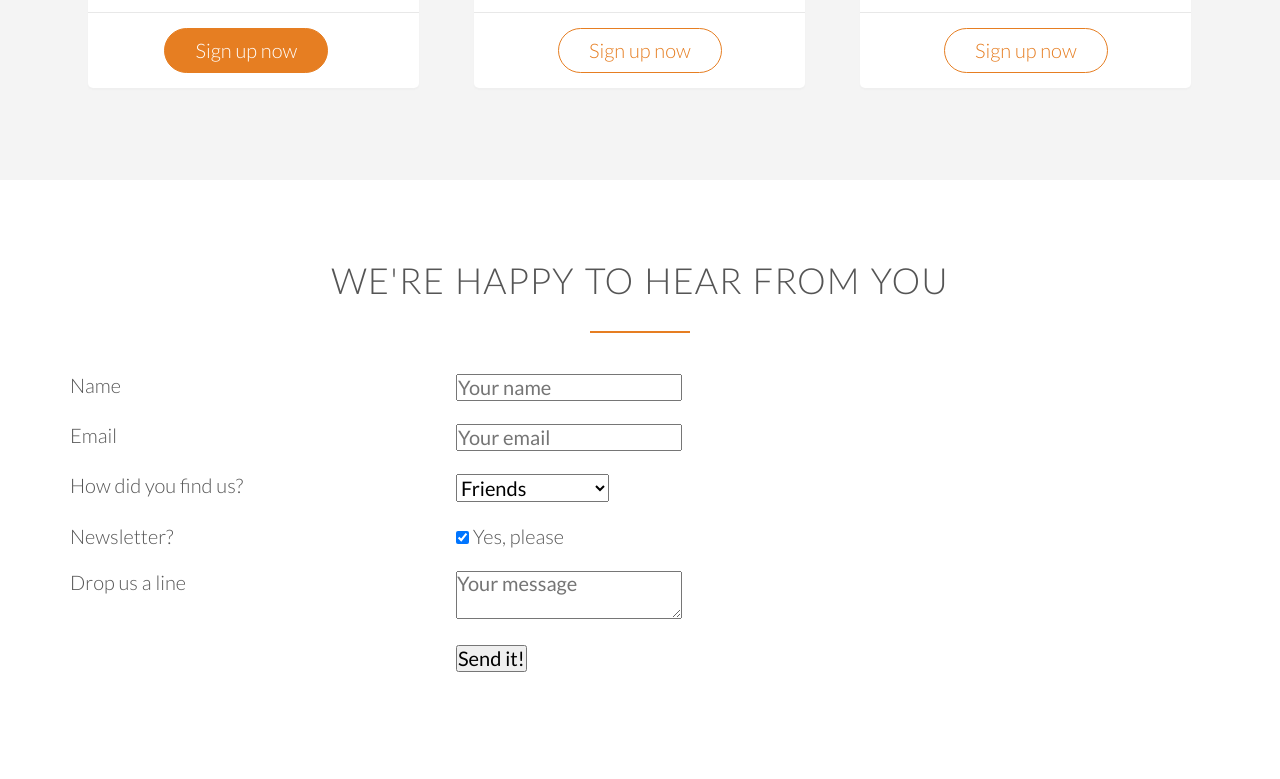
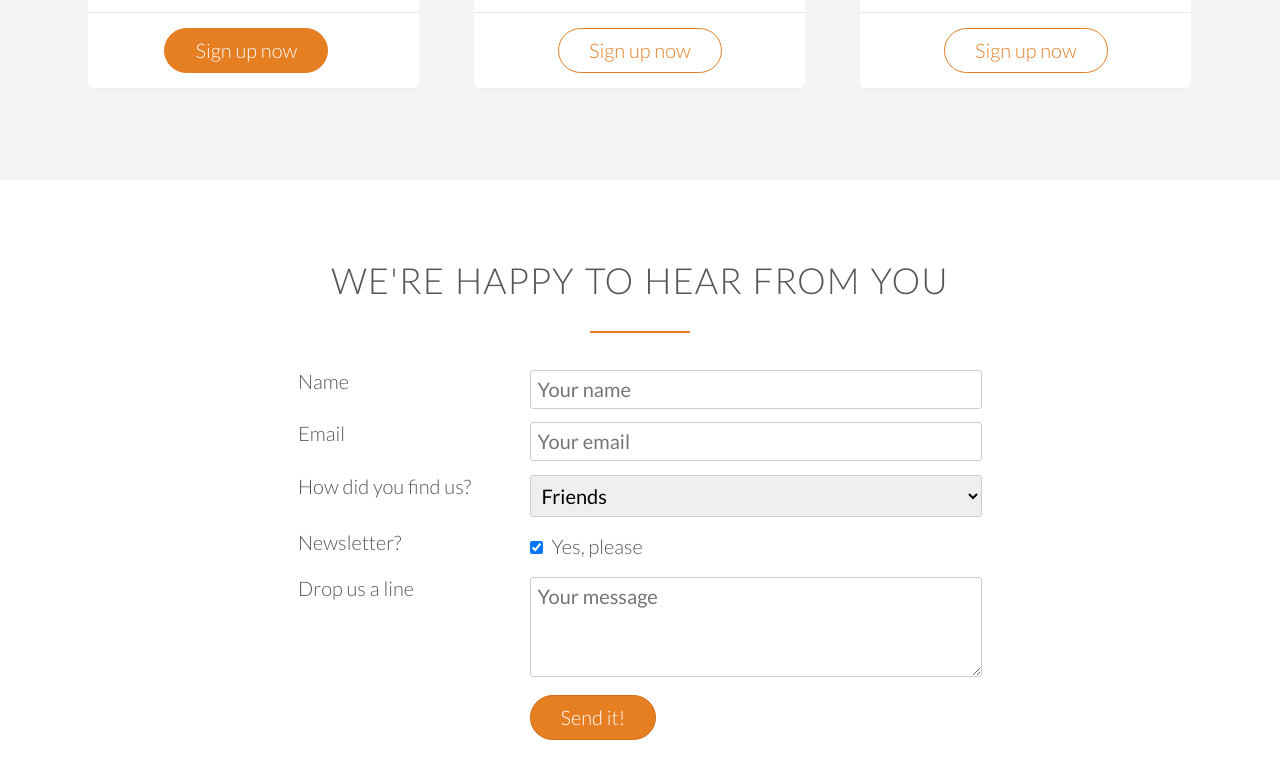
Before and after one commit to dav1dborja/omnifood, a plain HTML site: page index.html in a window 1280 px wide. Shown: the part 4515-5294 px from the top of the page. Drawn offline with Linux system fonts and the light colour scheme; files whose address does not match are found by name.

Commit message:
styling the contact form

```diff
--- a/resources/css/style.css
+++ b/resources/css/style.css
@@ -145,7 +145,8 @@ a:active {
 
 /* ----- BUTTONS ----- */
 .btn:link,
-.btn:visited {
+.btn:visited,
+input[type=submit] {
     border-radius: 200px;
     border: 1px solid #e67e22;
     display: inline-block;
@@ -156,7 +157,8 @@ a:active {
 }
 
 .btn-full:link,
-.btn-full:visited {
+.btn-full:visited,
+input[type=submit] {
     background-color: #e67e22;
     color: #fff;
     margin-right: 15px;
@@ -168,12 +170,15 @@ a:active {
 }
 
 .btn:hover,
-.btn:active {
+.btn:active,
+input[type=submit]:hover,
+input[type=submit]:active {
     background-color: #cf6d17;
 }
 
 .btn-full:hover,
-.btn-full:active {
+.btn-full:active,
+input[type=submit] {
     border: 1px solid #cf6d17;
 }
 
@@ -456,3 +461,32 @@ cite img {
 .plan-box ul li {
     padding: 5px 0;
 }
+
+/* --------------------------------------------------- */
+/* FORM */
+/* --------------------------------------------------- */
+
+.contact-form {
+    width: 60%;
+    margin: 0 auto;
+}
+
+input[type=text],
+input[type=email],
+select,
+textarea {
+    width: 100%;
+    padding: 7px;
+    border-radius: 3px;
+    border: 1px solid #ccc;
+}
+
+textarea {
+    height: 100px;
+}
+
+input[type=checkbox] {
+    margin: 10px 5px 10px 0;
+}
+
+*:focus {outline: none};
```
